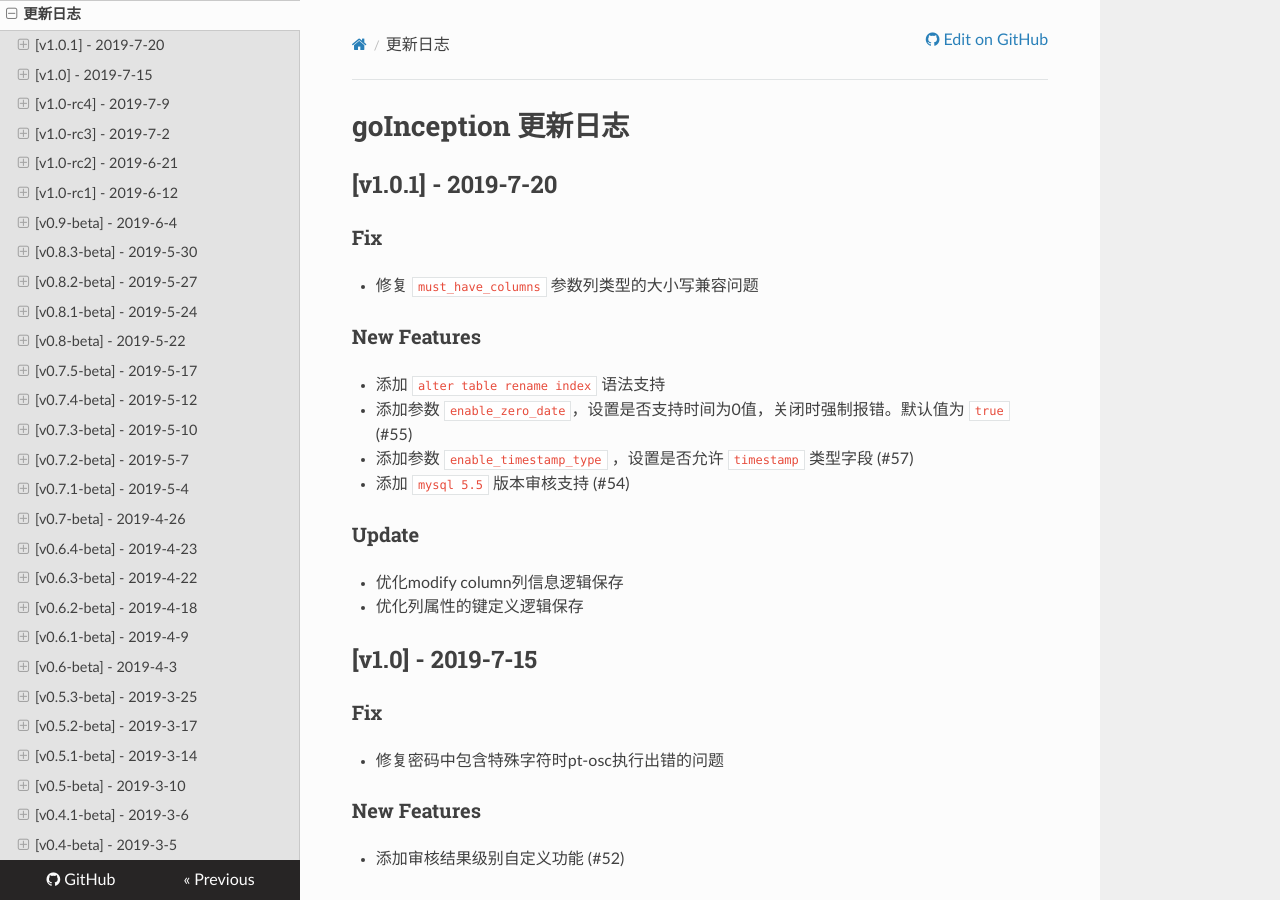
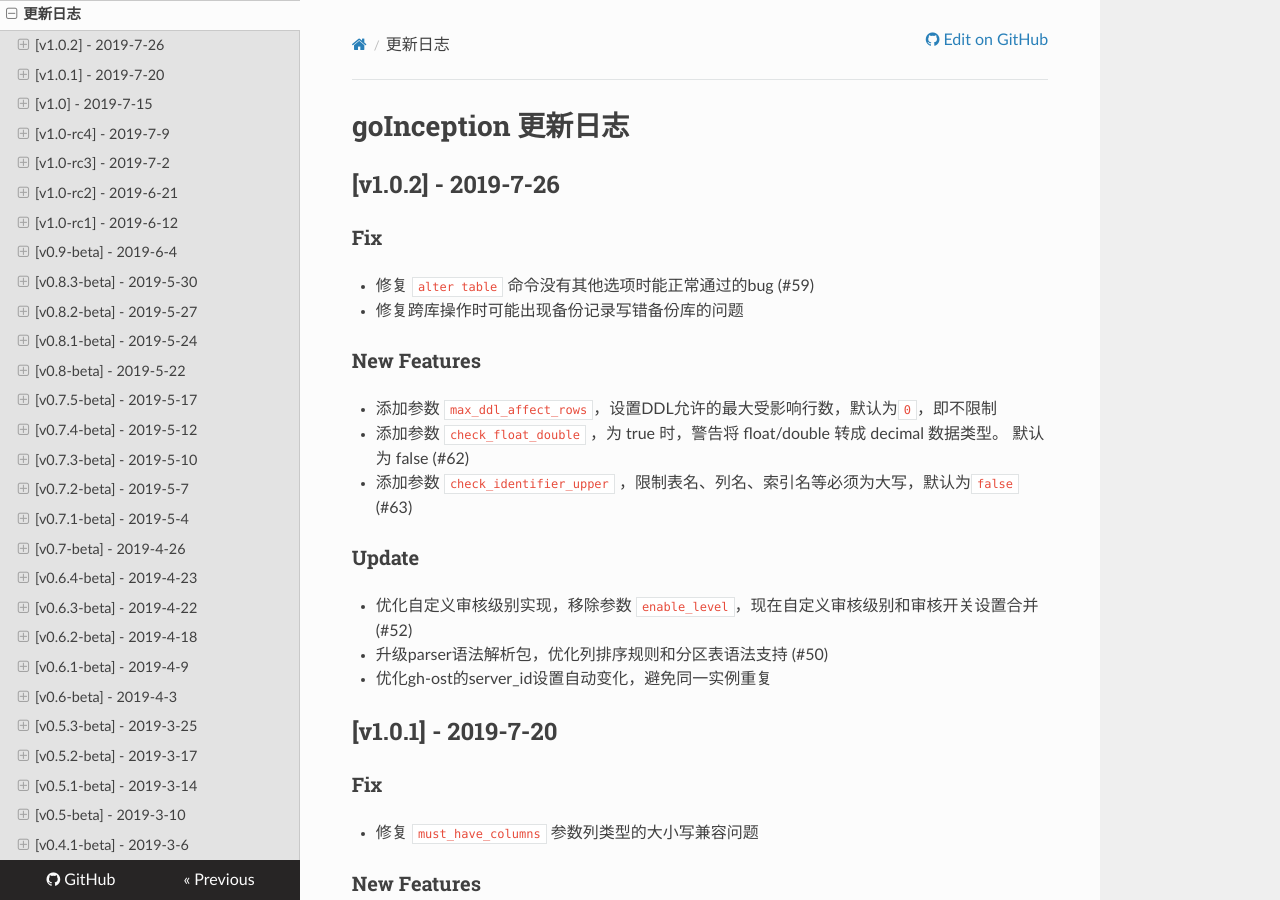
Before and after one commit to hanchuanchuan/goInception, an MkDocs documentation site: the page built from docs/changelog.md, in a window 1280 px wide and 900 px high. Built offline with MkDocs 1.6.1, drawn with Linux system fonts in a browser that asks for light colours; nearby versions of some CDN libraries.

Commit message:
release: v1.0.2

```diff
--- a/docs/changelog.md
+++ b/docs/changelog.md
@@ -1,4 +1,21 @@
 # goInception 更新日志
+
+
+## [v1.0.2] - 2019-7-26
+
+### Fix
+* 修复 `alter table` 命令没有其他选项时能正常通过的bug (#59)
+* 修复跨库操作时可能出现备份记录写错备份库的问题
+
+### New Features
+* 添加参数 `max_ddl_affect_rows`，设置DDL允许的最大受影响行数，默认为`0`，即不限制
+* 添加参数 `check_float_double` ，为 true 时，警告将 float/double 转成 decimal 数据类型。 默认为 false (#62)
+* 添加参数 `check_identifier_upper` ，限制表名、列名、索引名等必须为大写，默认为`false` (#63)
+
+### Update
+* 优化自定义审核级别实现，移除参数 `enable_level`，现在自定义审核级别和审核开关设置合并 (#52)
+* 升级parser语法解析包，优化列排序规则和分区表语法支持 (#50)
+* 优化gh-ost的server_id设置自动变化，避免同一实例重复
 
 
 ## [v1.0.1] - 2019-7-20
```
